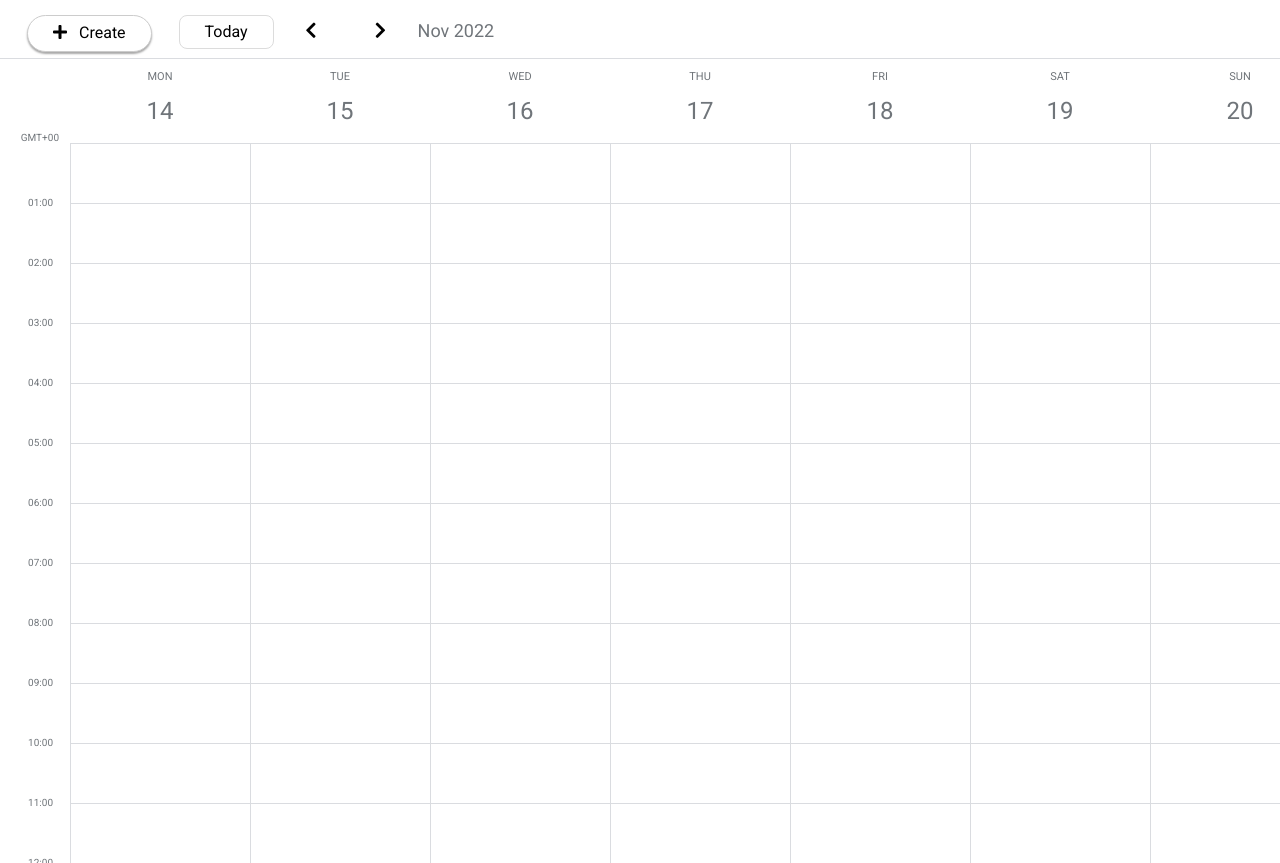
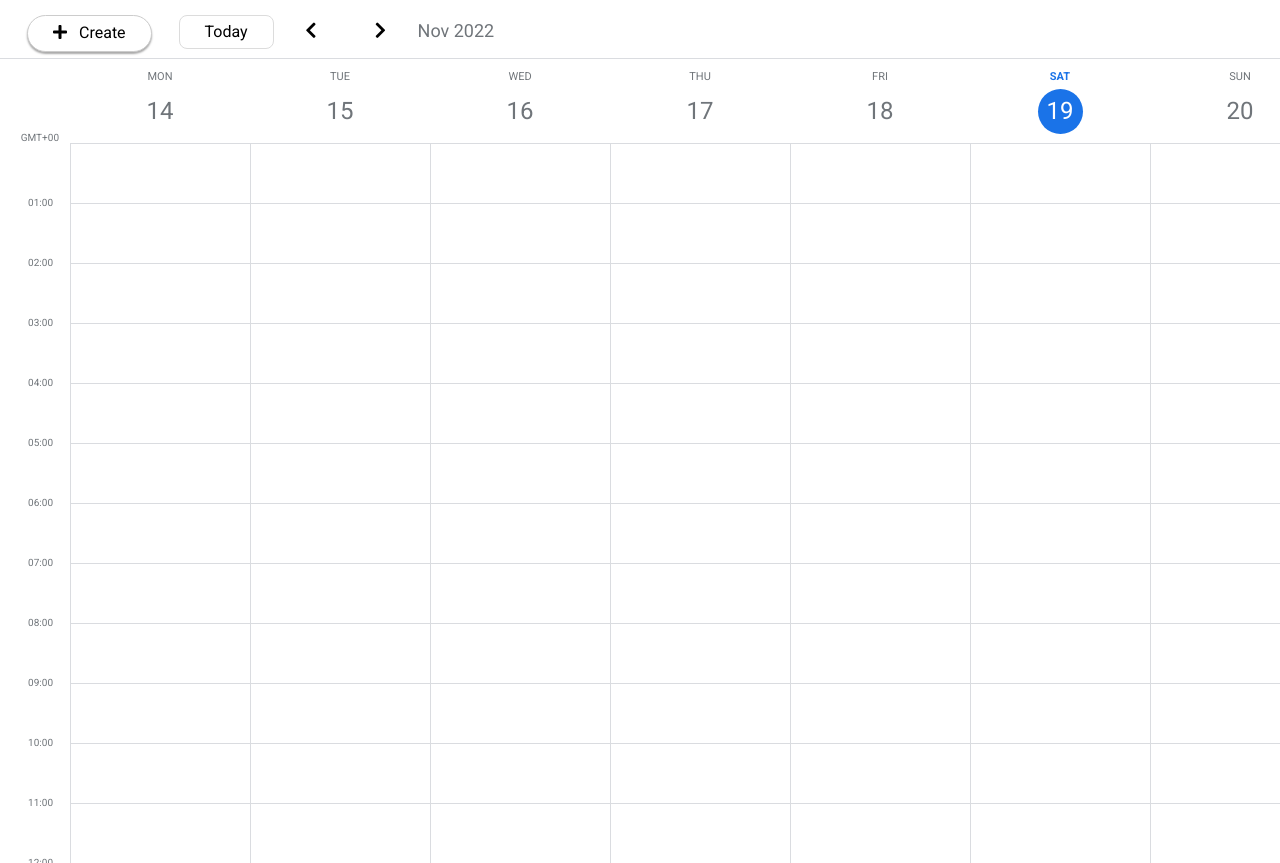
Before and after one commit to Kluy/google-calendar, a website with bundled scripts: page index.html in a window 1280 px wide. Shown: the top 863 px of the page. Built offline with nearby package versions, Linux system fonts and the light colour scheme.

Commit message:
LocalStorage_4

```diff
--- a/scripts/calendar/header.js
+++ b/scripts/calendar/header.js
@@ -15,11 +15,18 @@ export const renderHeader = () => {
 
   const weekHeader = generateWeekRange(weekStart)
     .map(elem => {
-      return (elem = `<div class='calendar__day-start'><div class='calendar__day-name'>
-          ${daysOfWeek[elem.getDay()]}
-        </div><div class='calendar__date'>
-          ${elem.getDate()}
-        </div></div>`);
+      return `<div class='calendar__day-start'>
+                <div class='calendar__day-name${
+                  elem.getDate() === new Date().getDate() ? ' calendar__day-name_current' : ''
+                }'>
+                    ${daysOfWeek[elem.getDay()]}
+                </div>
+                <div class='calendar__date${
+                  elem.getDate() === new Date().getDate() ? ' calendar__date_current' : ''
+                }'>
+                    ${elem.getDate()}
+                </div>
+              </div>`;
     })
     .join('');
 
--- a/styles/calendar.scss
+++ b/styles/calendar.scss
@@ -26,9 +26,14 @@
     flex-direction: column;
     text-align: center;
   }
+
   &__day-name {
     font-size: 11px;
     text-transform: uppercase;
+    &_current {
+      font-weight: 900;
+      color: $blue;
+    }
   }
   &__date {
     margin-top: 5px;
@@ -38,6 +43,10 @@
     line-height: 45px;
     vertical-align: middle;
     border-radius: 100%;
+    &_current {
+      background-color: $blue;
+      color: $white;
+    }
   }
   &__week {
     display: flex;
```
Also changed, not shown: styles.css, 1 other file.
